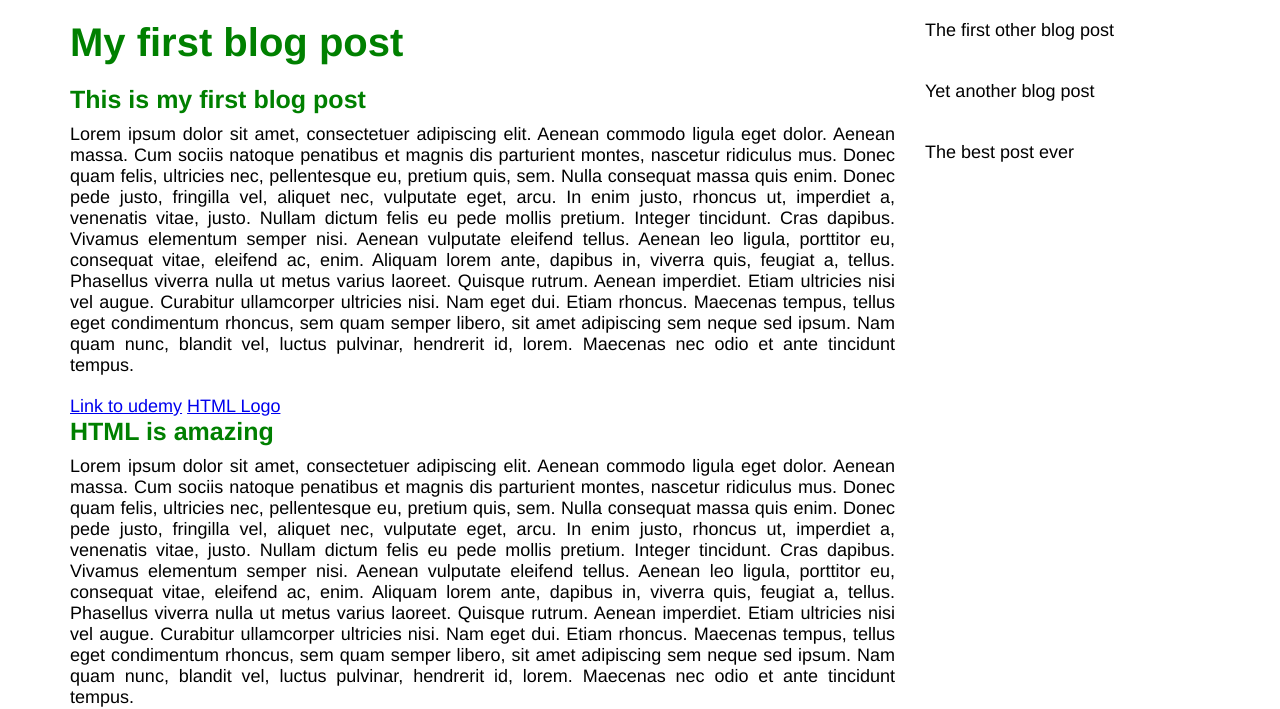
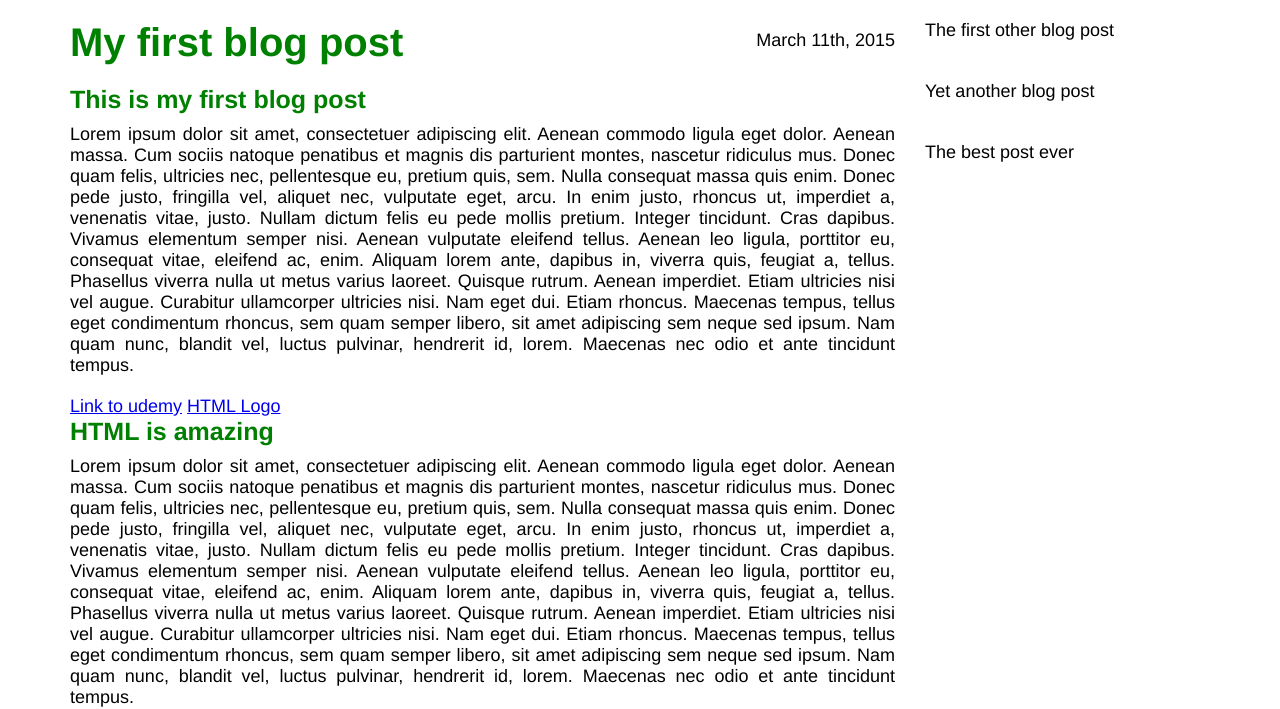
Before and after one commit to DanielCalvillo/First-Web-page, a plain HTML site: page index.html in a window 1280 px wide. Shown: the top 709 px of the page. Drawn offline with Linux system fonts and the light colour scheme.

Commit message:
details in the arrangement of the blocks

```diff
--- a/index.html
+++ b/index.html
@@ -12,7 +12,7 @@
             <div class="blog-post">
 
                 <h1>My first blog post</h1>
-
+                <div class="date">March 11th, 2015</div>
                 <h2>This is my first blog post</h2>
 
                 <p class="main-text">
--- a/style.css
+++ b/style.css
@@ -51,6 +51,7 @@
     width: 75%;
     float: left;
     padding-right: 30px;
+    position: relative;
 }
 
 .other-post {
@@ -80,3 +81,9 @@
     width: auto;
     height: 150px;
 }
+
+.date {
+    position: absolute;
+    top: 10px;
+    right: 30px;
+}
```
